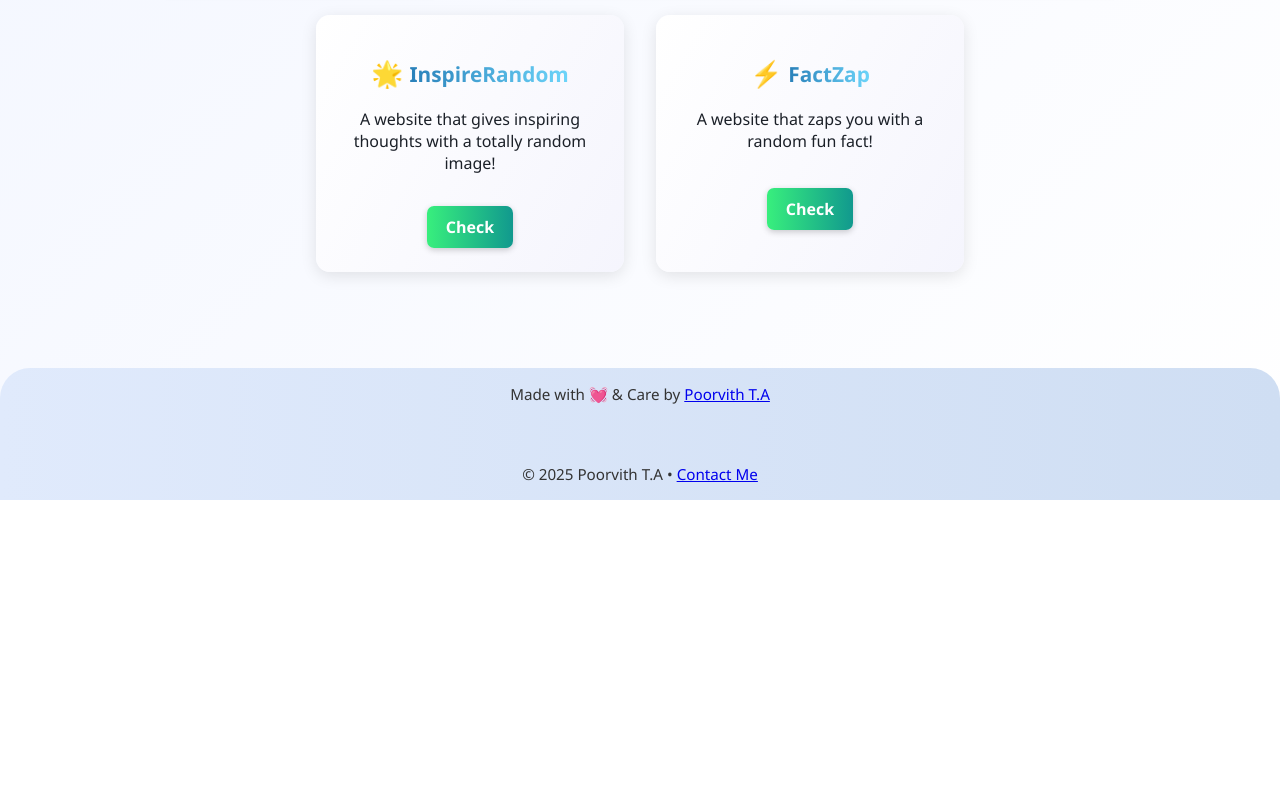
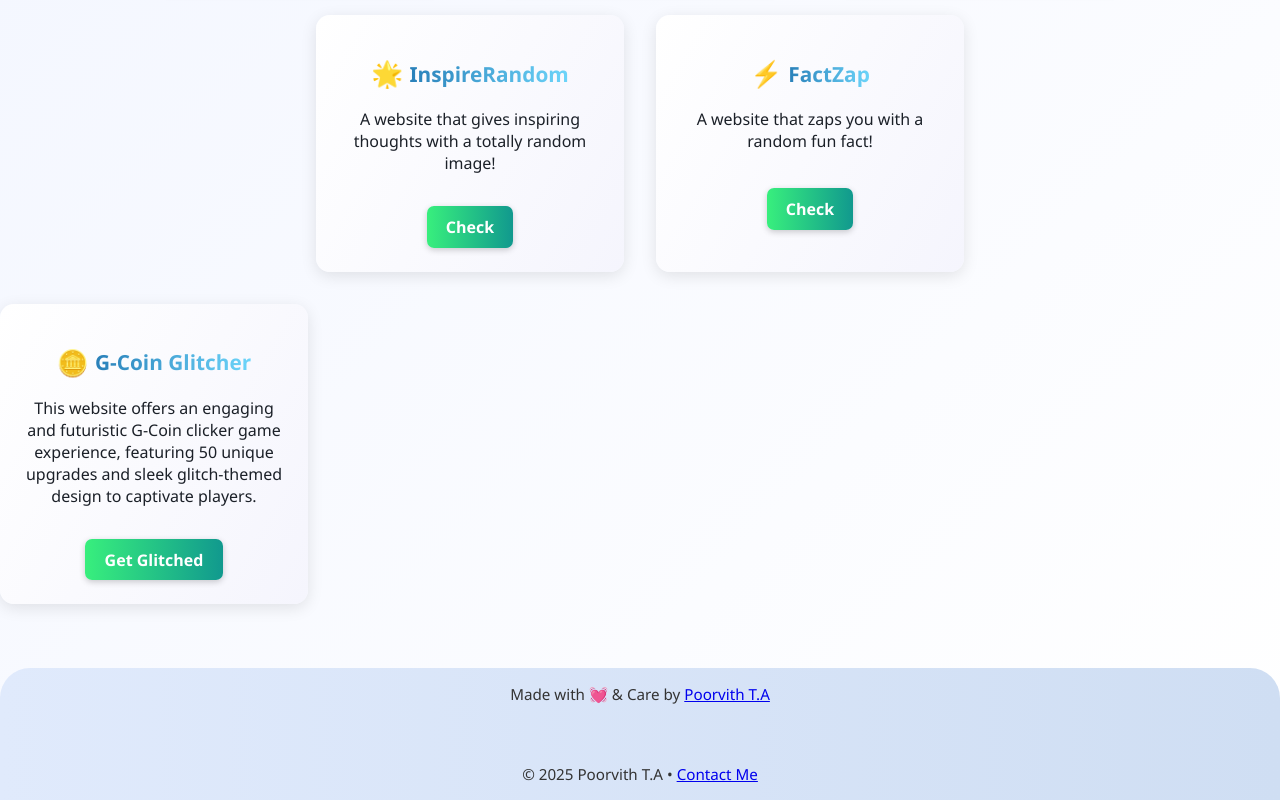
Before and after one commit to poorvithta/poorvithta.github.io, a plain HTML site: page index.html in a window 1280 px wide. Shown: the part 810-1610 px from the top of the page. Before the commit the page ends 1310 px from the top, so only its background shows below. Drawn offline with Linux system fonts and the light colour scheme.

Commit message:
Added 🪙 G-Coin Glitcher !

```diff
--- a/index.html
+++ b/index.html
@@ -72,6 +72,15 @@
     </div>
   </div>
 
+
+     <div class="card">
+      <h2><span class="emoji">🪙</span><span class="gradient-text"> G-Coin Glitcher</span></h2>
+      <p>This website offers an engaging and futuristic G-Coin clicker game experience, featuring 50 unique upgrades and sleek glitch-themed design to captivate players.</p>
+      <a href="https://poorvithta.github.io/g-coin/" target="_blank">Get Glitched</a>
+    </div>
+  </div>
+
+
   <footer>
     Made with 💓 &amp; Care by
     <a href="https://youtube.com/@PoorvithsLife_Official" target="_blank">Poorvith T.A</a>
```
